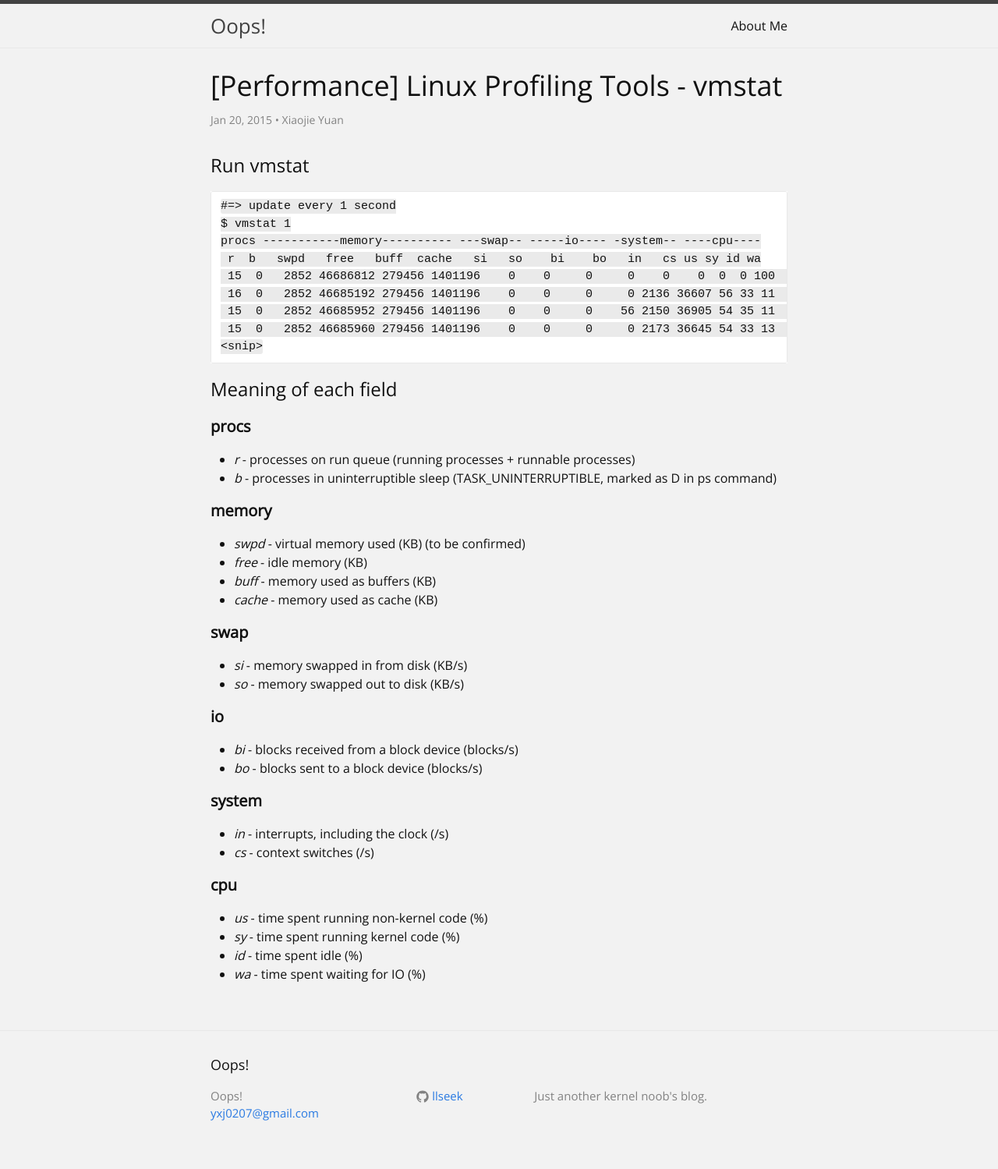
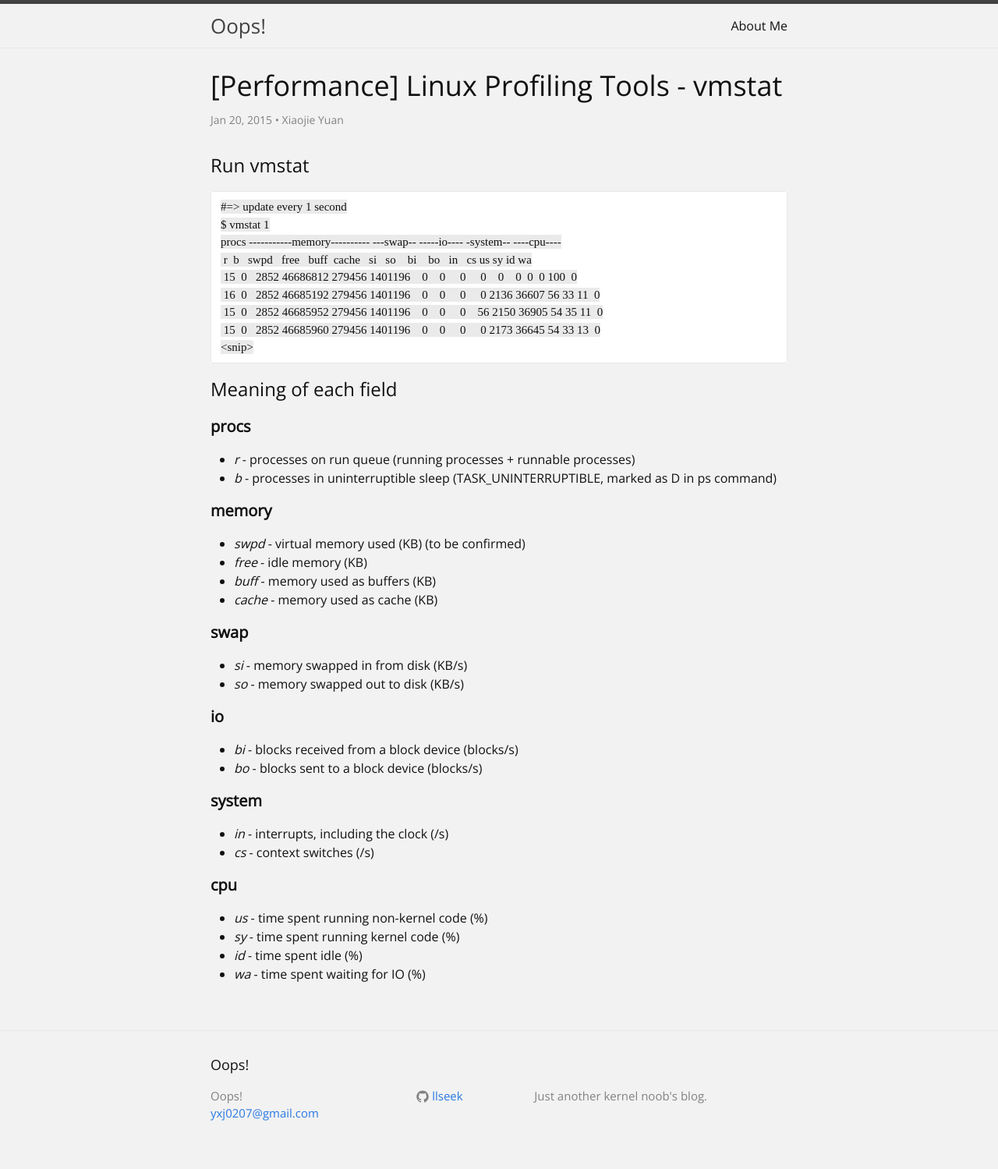
Before and after one commit to llseek/llseek.github.io, a Jekyll site: the page built from _posts/2015-01-20-linux-profiling-tools-vmstat.md, in a window 1280 px wide. Shown: the whole page at 78% size. Built offline with Jekyll 4.4.1, drawn with Linux system fonts in a browser that asks for light colours; some web fonts are replaced; Markdown is read by kramdown in place of the engine named in the settings.

Commit message:
config: apply 'Droid Sans Mono' to font of code

```diff
--- a/_sass/_base.scss
+++ b/_sass/_base.scss
@@ -127,6 +127,7 @@ blockquote {
  */
 pre,
 code {
+    font-family: $code-font-family;
     font-size: 15px;
     border: 1px solid $grey-color-light;
     border-radius: 3px;
--- a/css/main.scss
+++ b/css/main.scss
@@ -7,6 +7,7 @@
 
 // Our variables
 $base-font-family: Open Sans, sans-serif;
+$code-font-family: Droid Sans Mono;
 $base-font-size:   16px;
 $small-font-size:  $base-font-size * 0.875;
 $base-line-height: 1.5;
@@ -56,3 +57,4 @@ $on-laptop:        800px;
 
 // Use google web font - Open Sans
 @import url(http://fonts.googleapis.com/css?family=Open+Sans);
+@import url(http://fonts.googleapis.com/css?family=Droid+Sans+Mono);
```
